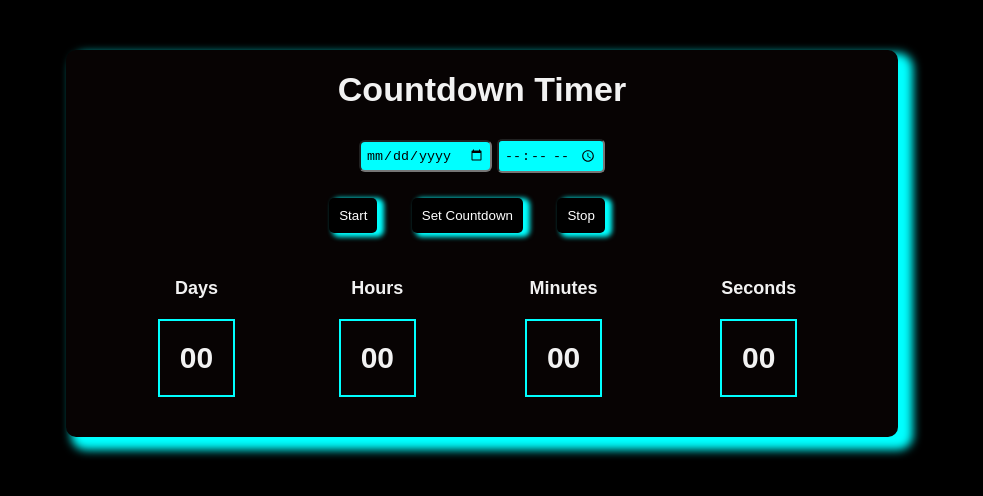
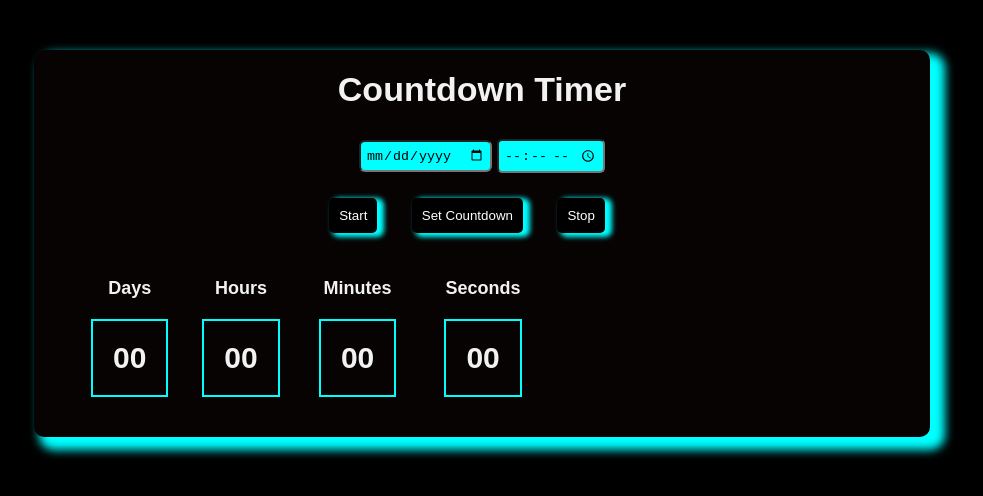
Before and after one commit to tabbumulla/countdown-timer, a plain HTML site: page index.html in a window 1280 px wide. Shown: the whole page, without its empty margins (158-1141 px from the left). Drawn offline with Linux system fonts and the light colour scheme.

Commit message:
Update index.css

```diff
--- a/index.css
+++ b/index.css
@@ -15,7 +15,7 @@
   }
 
   .countdown {
-      width: 65%;
+      width: 70%;
       background-color: #070303;
       color: #f2f2f2;
       border-radius: 10px;
@@ -36,7 +36,7 @@
       font-size: 36px;
       font-weight: bold;
       display: flex;
-      width: 100%;
+      width: 60%;
       justify-content: space-around;
       padding: 20px;
   }
```
